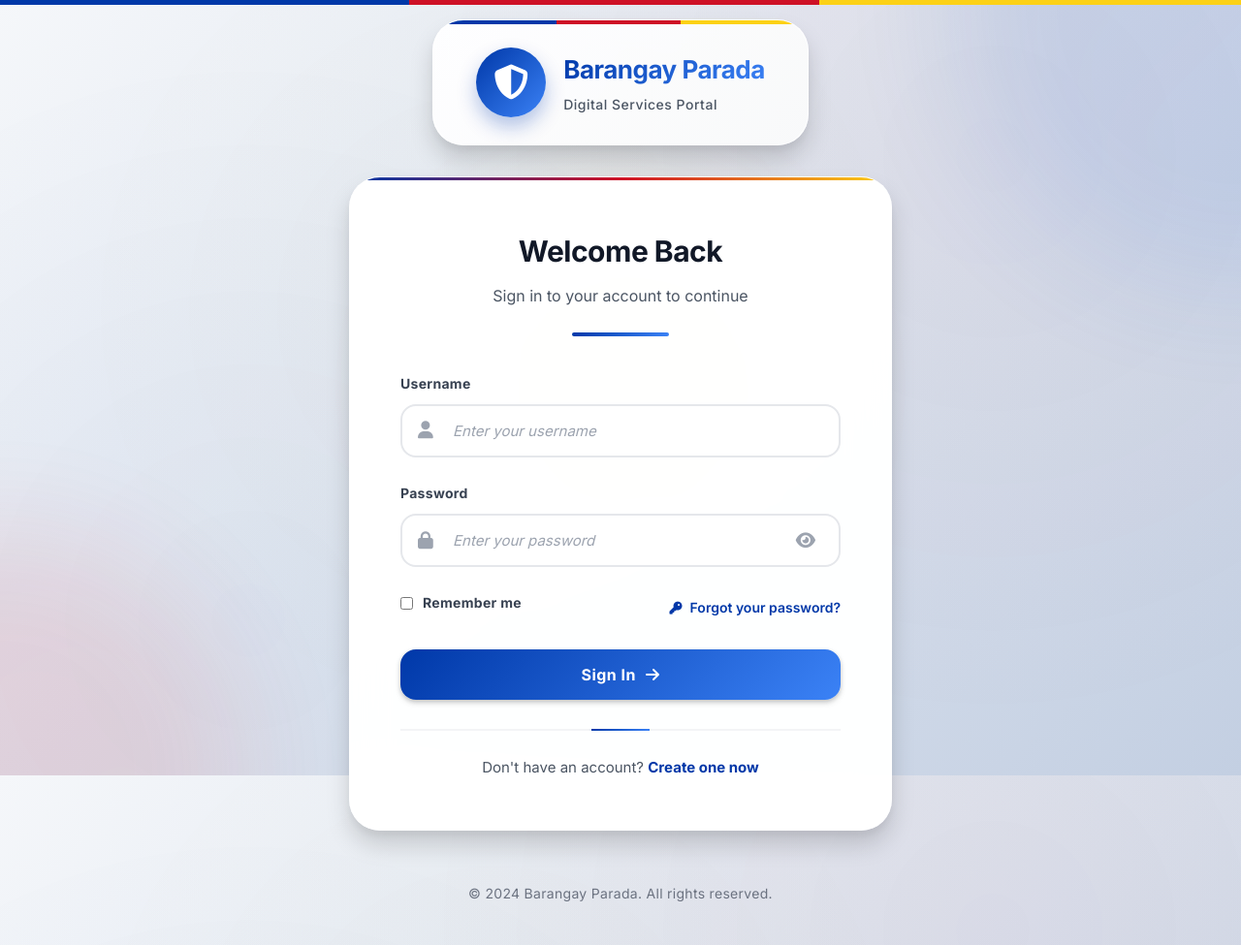
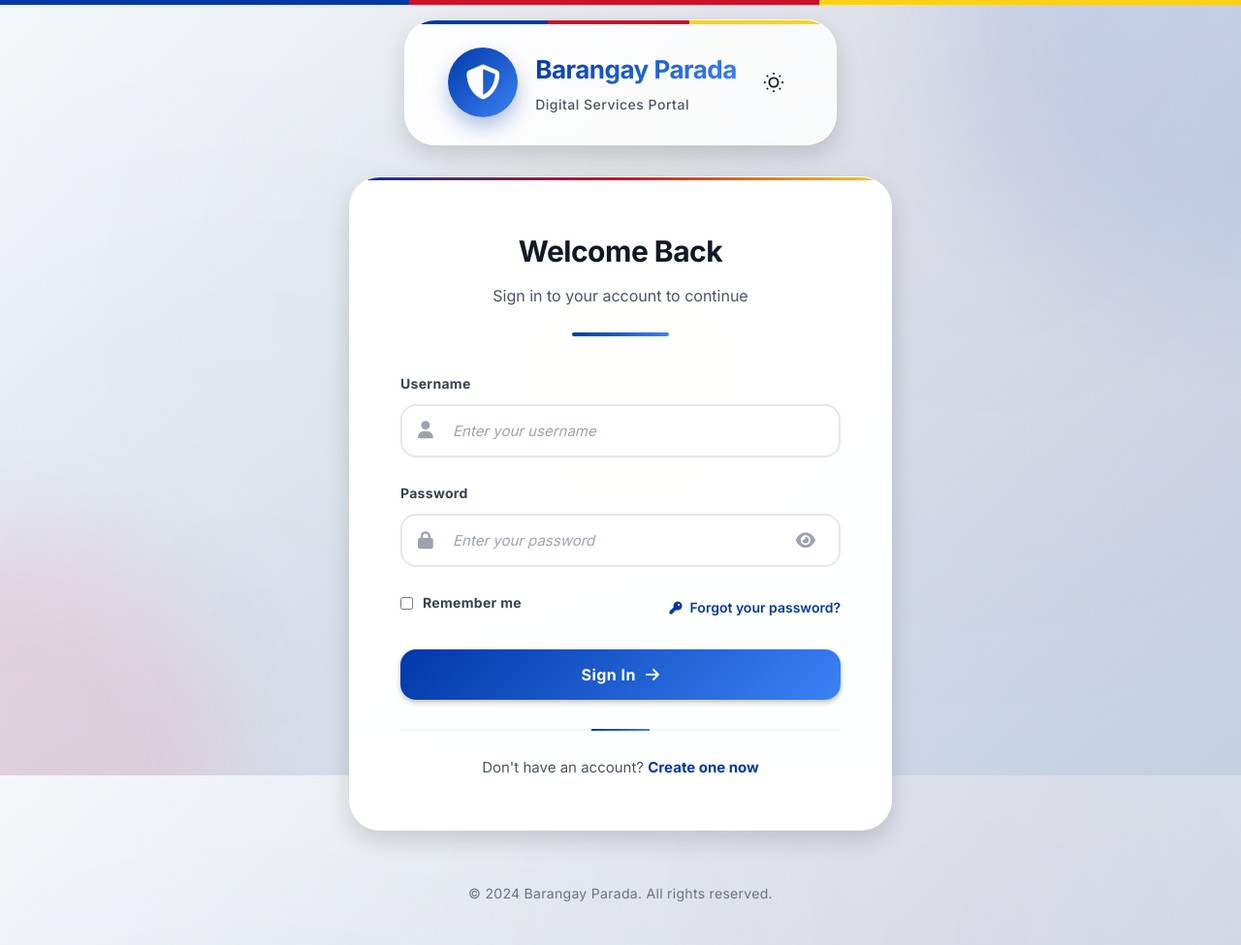
Before and after one commit to clarenzcruz8-sketch/eBarangayLink-main, a website: page Sign-up.html in a window 1280 px wide. Shown: the whole page at 97% size. Drawn offline with Linux system fonts and the light colour scheme.

Commit message:
signup check it pls

```diff
--- a/Sign-up.html
+++ b/Sign-up.html
@@ -1,11 +1,12 @@
 <!DOCTYPE html>
-<html lang="en">
+<html lang="en" data-bs-theme="light">
   <head>
     <meta charset="UTF-8" />
     <meta name="viewport" content="width=device-width, initial-scale=1.0" />
     <link rel="icon" href="/src/cropped-logoicon.png" type="image/x-icon" />
     <title>Barangay Parada Portal</title>
     <link rel="stylesheet" href="/CSS/sign-up.css" />
+    <link rel="stylesheet" href="/CSS/Darkmode/darkmodeglobal.css" />
     <link
       href="https://fonts.googleapis.com/css2?family=Inter:wght@300;400;500;600;700&display=swap"
       rel="stylesheet"
@@ -14,6 +15,13 @@
       rel="stylesheet"
       href="https://cdnjs.cloudflare.com/ajax/libs/font-awesome/6.5.0/css/all.min.css"
     />
+    <script>
+      (function () {
+        const theme = localStorage.getItem("bs-theme");
+        if (theme)
+          document.documentElement.setAttribute("data-bs-theme", theme);
+      })();
+    </script>
   </head>
   <body>
     <!-- Background Shapes -->
@@ -35,6 +43,45 @@
             <h1>Barangay Parada</h1>
             <p>Digital Services Portal</p>
           </div>
+          <!-- Theme Toggle Button -->
+          <button
+            type="button"
+            class="theme-toggle-btn"
+            data-theme-toggle
+            aria-label="Toggle theme"
+            title="Toggle Dark Mode"
+          >
+            <svg
+              class="icon-light"
+              width="22"
+              height="22"
+              viewBox="0 0 24 24"
+              fill="none"
+              stroke="currentColor"
+              stroke-width="2"
+            >
+              <path d="M21 12.79A9 9 0 1 1 11.21 3 7 7 0 0 0 21 12.79z"></path>
+            </svg>
+            <svg
+              class="icon-dark d-none"
+              width="22"
+              height="22"
+              viewBox="0 0 24 24"
+              fill="none"
+              stroke="currentColor"
+              stroke-width="2"
+            >
+              <circle cx="12" cy="12" r="5"></circle>
+              <line x1="12" y1="1" x2="12" y2="3"></line>
+              <line x1="12" y1="21" x2="12" y2="23"></line>
+              <line x1="4.22" y1="4.22" x2="5.64" y2="5.64"></line>
+              <line x1="18.36" y1="18.36" x2="19.78" y2="19.78"></line>
+              <line x1="1" y1="12" x2="3" y2="12"></line>
+              <line x1="21" y1="12" x2="23" y2="12"></line>
+              <line x1="4.22" y1="19.78" x2="5.64" y2="18.36"></line>
+              <line x1="18.36" y1="5.64" x2="19.78" y2="4.22"></line>
+            </svg>
+          </button>
         </div>
       </div>
 
@@ -574,5 +621,6 @@
     </div>
 
     <script src="/app/sign-up.js"></script>
+    <script src="/app/Darkmode/darkmodeglobal.js"></script>
   </body>
 </html>
```
